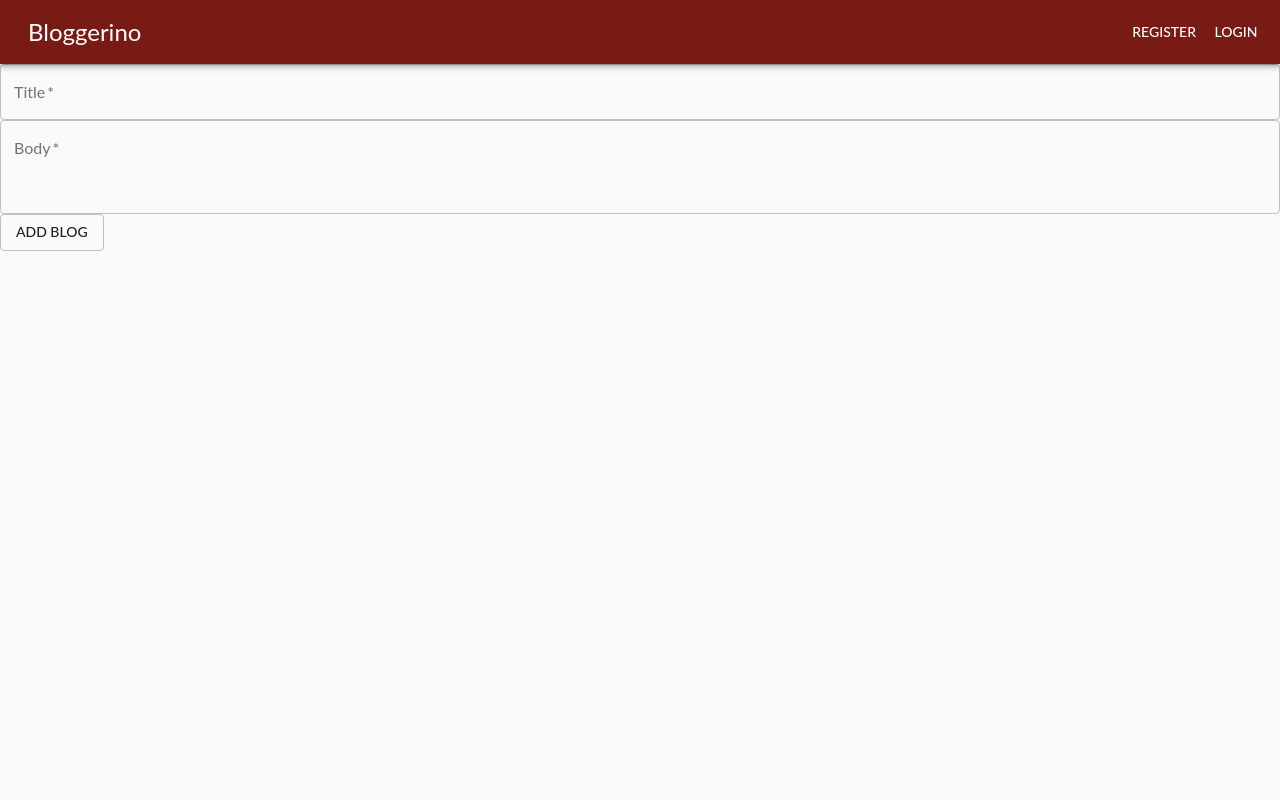
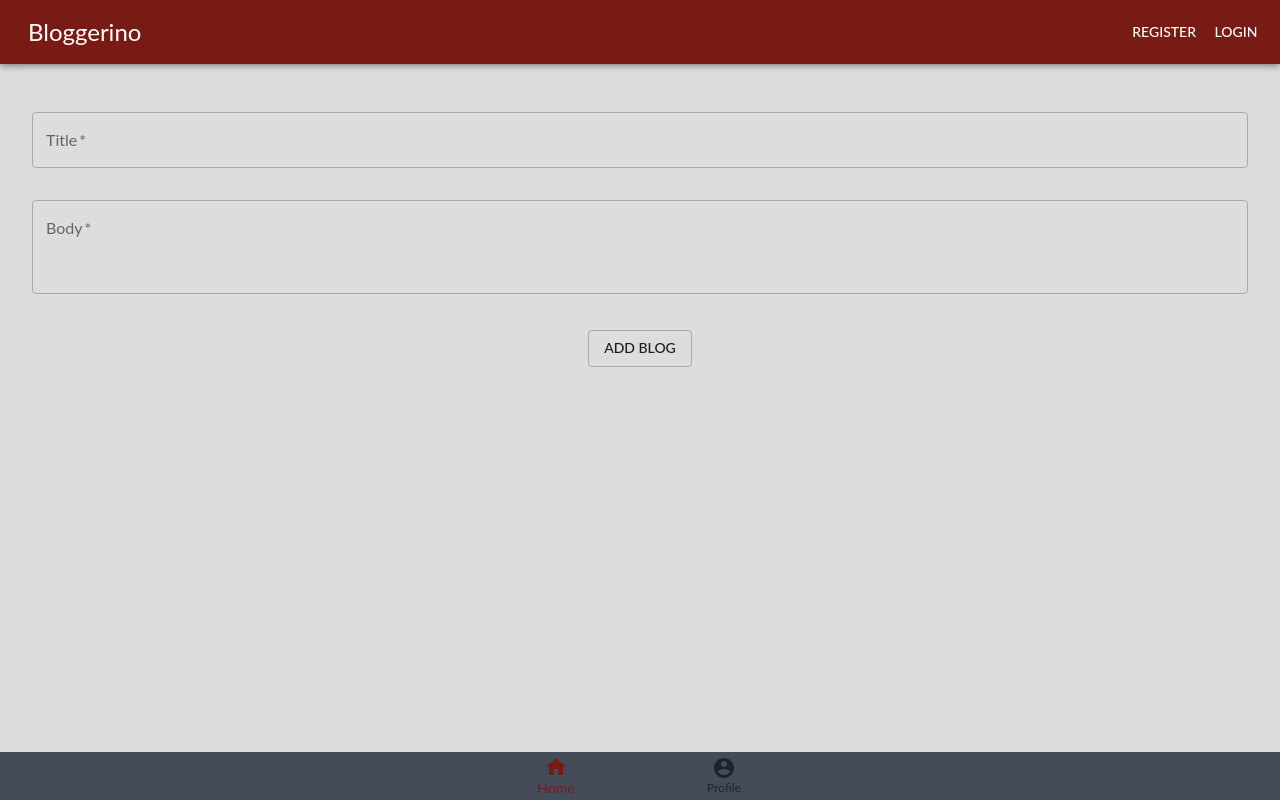
Before and after one commit to Jomark031497/bloggerino-mern, a React (Create React App) app in the folder client/: page /blogs/create in a window 1280 px wide. Built offline with nearby package versions, Linux system fonts and the light colour scheme; no server answers.

Commit message:
Added routes and stylings

```diff
--- a/client/src/App.js
+++ b/client/src/App.js
@@ -9,6 +9,7 @@ import Register from "./components/auth/Register";
 import Axios from "axios";
 import UserContext from './contexts/userContext';
 import { CircularProgress } from '@material-ui/core';
+import BlogDetails from "./components/pages/BlogDetails";
 
 
 const App = () => {
@@ -66,6 +67,7 @@ const App = () => {
             <Route path="/login" component={Login} />
             <Route path="/register" component={Register} />
             <Route path="/blogs/create" component={AddBlog} />
+            <Route exact path="/blogs/:id" render={(props) => <BlogDetails {...props} />} />
           </Switch>
         }
       </UserContext.Provider>
--- a/client/src/components/layouts/Navbar.jsx
+++ b/client/src/components/layouts/Navbar.jsx
@@ -1,7 +1,17 @@
-import React from "react";
-import { Box, AppBar, Toolbar, Typography } from "@material-ui/core";
+import React, { useState } from "react";
+import {
+  Box,
+  AppBar,
+  Toolbar,
+  Typography,
+  BottomNavigation,
+  BottomNavigationAction,
+} from "@material-ui/core";
 import { Link } from "react-router-dom";
 import { makeStyles } from "@material-ui/styles";
+import HomeIcon from "@material-ui/icons/Home";
+import AccountCircleIcon from "@material-ui/icons/AccountCircle";
+import { useHistory } from "react-router-dom";
 
 import AuthOptions from "../auth/AuthOptions";
 
@@ -19,10 +29,21 @@ const useStyles = makeStyles((theme) => ({
     height: theme.spacing(9),
     background: "rgba(200,0,0,0.9)",
   },
+  bottomNav: {
+    position: "fixed",
+    width: "100%",
+    bottom: 0,
+    left: 0,
+    background: "#444c59",
+    height: "3rem",
+  },
 }));
 
 const Navbar = () => {
   const classes = useStyles();
+  const [navVal, setNavVal] = useState(0);
+  const history = useHistory();
+
   return (
     <Box component="div">
       <AppBar position="static">
@@ -36,6 +57,22 @@ const Navbar = () => {
           <AuthOptions />
         </Toolbar>
       </AppBar>
+
+      <BottomNavigation
+        className={classes.bottomNav}
+        value={navVal}
+        onChange={(event, newValue) => {
+          setNavVal(newValue);
+        }}
+        showLabels
+      >
+        <BottomNavigationAction
+          label="Home"
+          icon={<HomeIcon />}
+          onClick={() => history.push("/")}
+        />
+        <BottomNavigationAction label="Profile" icon={<AccountCircleIcon />} />
+      </BottomNavigation>
     </Box>
   );
 };
--- a/client/src/components/pages/AddBlog.jsx
+++ b/client/src/components/pages/AddBlog.jsx
@@ -3,7 +3,20 @@ import { Box, TextField, Button } from "@material-ui/core";
 import Axios from "axios";
 import { useHistory } from "react-router-dom";
 import userContext from "../../contexts/userContext";
+import { makeStyles } from "@material-ui/styles";
 
+const useStyles = makeStyles((theme) => ({
+  root: {
+    margin: "1rem",
+    padding: "1rem",
+    justifyContent: "center",
+    textAlign: "center",
+  },
+  textfield: {
+    margin: "1rem auto",
+  },
+  submitBtn: {},
+}));
 const AddBlog = () => {
   const [blog, setBlog] = useState({
     postedBy: "",
@@ -13,6 +26,7 @@ const AddBlog = () => {
 
   const history = useHistory();
   const { userData } = useContext(userContext);
+  const classes = useStyles();
 
   const handleSubmit = async (e) => {
     e.preventDefault();
@@ -35,8 +49,9 @@ const AddBlog = () => {
       console.log(err);
     }
   };
+
   return (
-    <Box component="form" onSubmit={handleSubmit}>
+    <Box component="form" onSubmit={handleSubmit} className={classes.root}>
       <TextField
         required
         label="Title"
@@ -45,8 +60,8 @@ const AddBlog = () => {
         value={blog.title}
         fullWidth
         onChange={(e) => setBlog({ ...blog, title: e.target.value })}
+        className={classes.textfield}
       />
-
       <TextField
         required
         multiline
@@ -57,9 +72,10 @@ const AddBlog = () => {
         type="text"
         value={blog.body}
         onChange={(e) => setBlog({ ...blog, body: e.target.value })}
+        className={classes.textfield}
       />
-
-      <Button type="submit" variant="outlined">
+      <br /> <br />
+      <Button type="submit" variant="outlined" className={classes.submitBtn}>
         Add Blog
       </Button>
     </Box>
--- a/client/src/components/pages/BlogCard.jsx
+++ b/client/src/components/pages/BlogCard.jsx
@@ -6,15 +6,17 @@ import {
   CardActions,
   Button,
   Divider,
+  Link,
 } from "@material-ui/core";
 import { makeStyles } from "@material-ui/styles";
 import moment from "moment";
+import { Link as RouterLink } from "react-router-dom";
 
 const useStyles = makeStyles((theme) => ({
   root: {
-    background: "#ddd",
+    background: "#fff",
     color: "#000",
-    borderTop: "3px solid black",
+    borderTop: "5px solid black",
   },
   blogTitle: {
     fontWeight: "bold",
@@ -25,9 +27,11 @@ const BlogCard = ({ blog }) => {
   return (
     <Card className={classes.root}>
       <CardContent>
-        <Typography variant="h6" className={classes.blogTitle}>
-          {blog.title}
-        </Typography>
+        <Link underline="none" component={RouterLink} to={`/blogs/${blog._id}`}>
+          <Typography variant="h6" className={classes.blogTitle}>
+            {blog.title}
+          </Typography>
+        </Link>
         <Typography variant="subtitle1">By: {blog.postedBy}</Typography>
         <Typography variant="subtitle2">
           Posted: {moment(blog.date).fromNow()}
--- /dev/null
+++ b/client/src/components/pages/BlogDetails.jsx
@@ -0,0 +1,34 @@
+import React, { useEffect, useState } from "react";
+import Axios from "axios";
+
+const BlogDetails = (props) => {
+  const { match } = props;
+  const { params } = match;
+  const { id } = params;
+
+  const [blog, setBlog] = useState("");
+
+  useEffect(() => {
+    const getBlog = async () => {
+      const res = await Axios.get(`/api/blogs/${id}`);
+      setBlog(res.data);
+    };
+
+    getBlog();
+    //eslint-disable-next-line
+  }, []);
+
+  return (
+    <div>
+      {blog && (
+        <>
+          <h3>{blog.postedBy}</h3>
+          <h3>{blog.title}</h3>
+          <h3>{blog.body}</h3>
+        </>
+      )}
+    </div>
+  );
+};
+
+export default BlogDetails;
--- a/client/src/components/pages/Blogs.jsx
+++ b/client/src/components/pages/Blogs.jsx
@@ -1,12 +1,18 @@
 import React from "react";
-import { Grid, Box, Button } from "@material-ui/core";
+import { Grid, Box, Fab } from "@material-ui/core";
 import { makeStyles } from "@material-ui/styles";
 import BlogCard from "./BlogCard";
-import {useHistory} from "react-router-dom";
+import { useHistory } from "react-router-dom";
+import AddIcon from "@material-ui/icons/Add";
 
 const useStyles = makeStyles((theme) => ({
   root: {
     margin: "1rem",
+  },
+  fab: {
+    position: "fixed",
+    bottom: "3.5rem",
+    right: theme.spacing(4),
   },
 }));
 const Blogs = ({ blogs }) => {
@@ -17,15 +23,20 @@ const Blogs = ({ blogs }) => {
   return (
     <>
       <Box component="div" className={classes.root}>
-        <Grid container spacing={3}>
+        <Grid container spacing={7}>
           {blogs.map((blog) => (
             <Grid item xs={12} key={blog._id}>
               <BlogCard blog={blog} />
             </Grid>
           ))}
         </Grid>
-
-        <Button onClick={() => history.push("/blogs/create")}>Add Blog</Button>
+        <Fab
+          className={classes.fab}
+          color="primary"
+          onClick={() => history.push("/blogs/create")}
+        >
+          <AddIcon />
+        </Fab>
       </Box>
     </>
   );
--- a/client/src/index.js
+++ b/client/src/index.js
@@ -13,7 +13,7 @@ const theme = createMuiTheme({
       main: "#D2B48C",
     },
     background: {
-
+      default: "#ddd"
     },
   },
   typography: {
```
Also changed, not shown: 2 other files (tests, documents, lock files or other folders).
